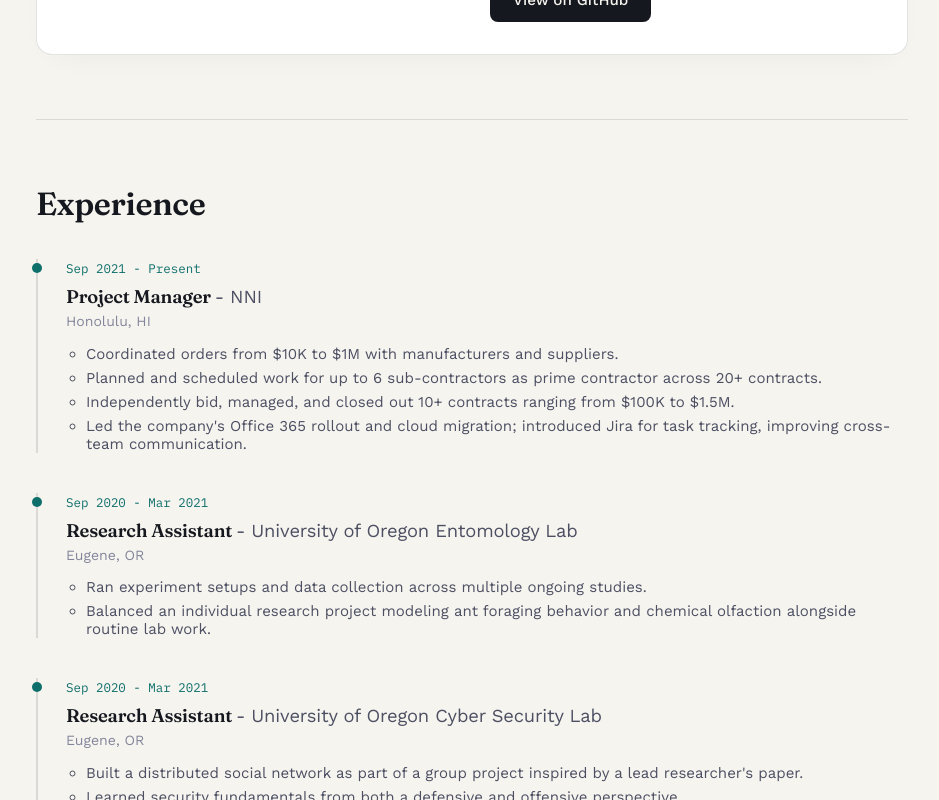
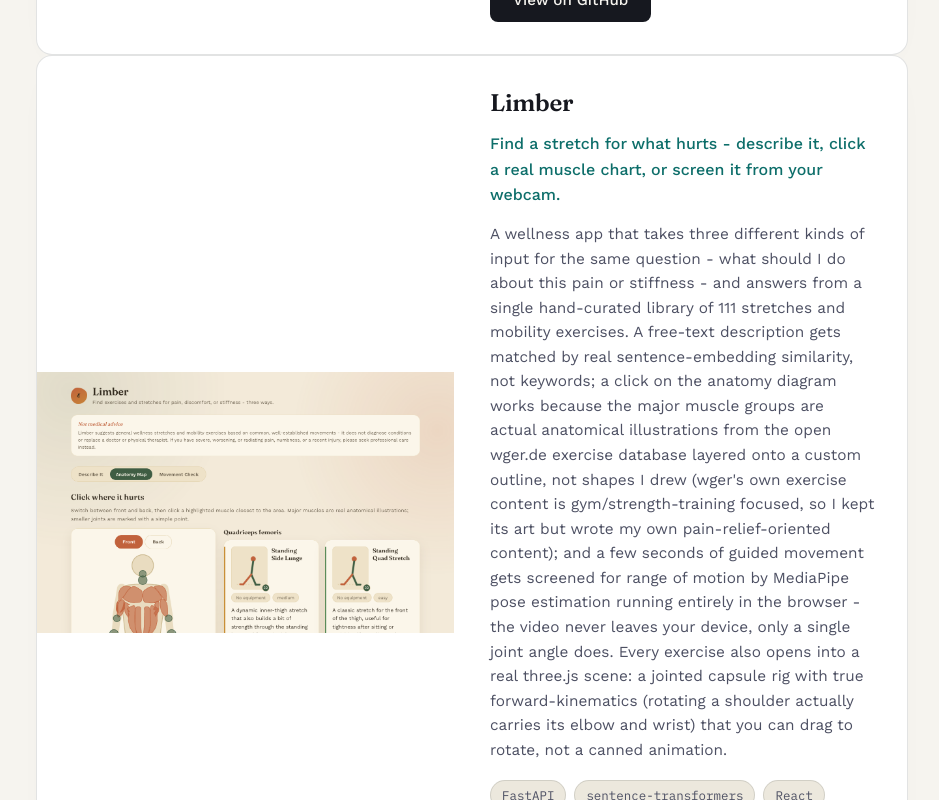
Before and after one commit to LNakai-OSU/LNakai-OSU.github.io, a React (Vite) app: page / in a window 1280 px wide. Shown: the part 3740-4540 px from the top of the page, without its empty margins (168-1107 px from the left). Built offline with nearby package versions, Linux system fonts and the light colour scheme.

Commit message:
Add Limber project to portfolio

```diff
--- a/src/data.js
+++ b/src/data.js
@@ -61,6 +61,15 @@ export const PROJECTS = [
     tech: ["Python", "PyTorch", "sentence-transformers", "NumPy/SciPy", "FastAPI", "React"],
     githubUrl: "https://github.com/LNakai-OSU/shelf-match",
   },
+  {
+    name: "Limber",
+    tagline: "Find a stretch for what hurts - describe it, click a real muscle chart, or screen it from your webcam.",
+    description:
+      "A wellness app that takes three different kinds of input for the same question - what should I do about this pain or stiffness - and answers from a single hand-curated library of 111 stretches and mobility exercises. A free-text description gets matched by real sentence-embedding similarity, not keywords; a click on the anatomy diagram works because the major muscle groups are actual anatomical illustrations from the open wger.de exercise database layered onto a custom outline, not shapes I drew (wger's own exercise content is gym/strength-training focused, so I kept its art but wrote my own pain-relief-oriented content); and a few seconds of guided movement gets screened for range of motion by MediaPipe pose estimation running entirely in the browser - the video never leaves your device, only a single joint angle does. Every exercise also opens into a real three.js scene: a jointed capsule rig with true forward-kinematics (rotating a shoulder actually carries its elbow and wrist) that you can drag to rotate, not a canned animation.",
+    image: "/screenshots/limber-preview.png",
+    tech: ["FastAPI", "sentence-transformers", "React", "MediaPipe", "three.js"],
+    githubUrl: "https://github.com/LNakai-OSU/limber",
+  },
 ];
 
 export const EXPERIENCE = [
```
Also changed, not shown: public/screenshots/limber-preview.png (added).
